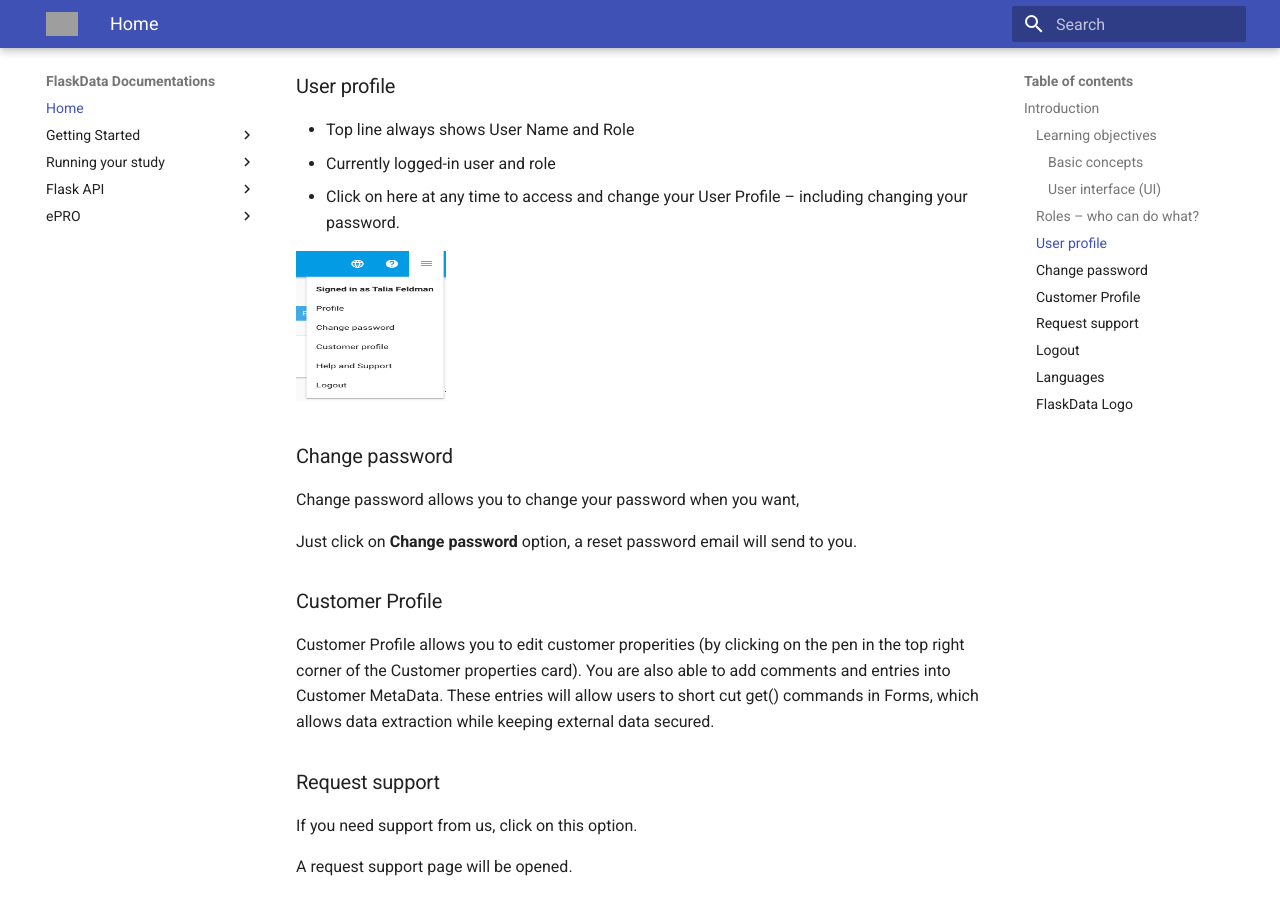
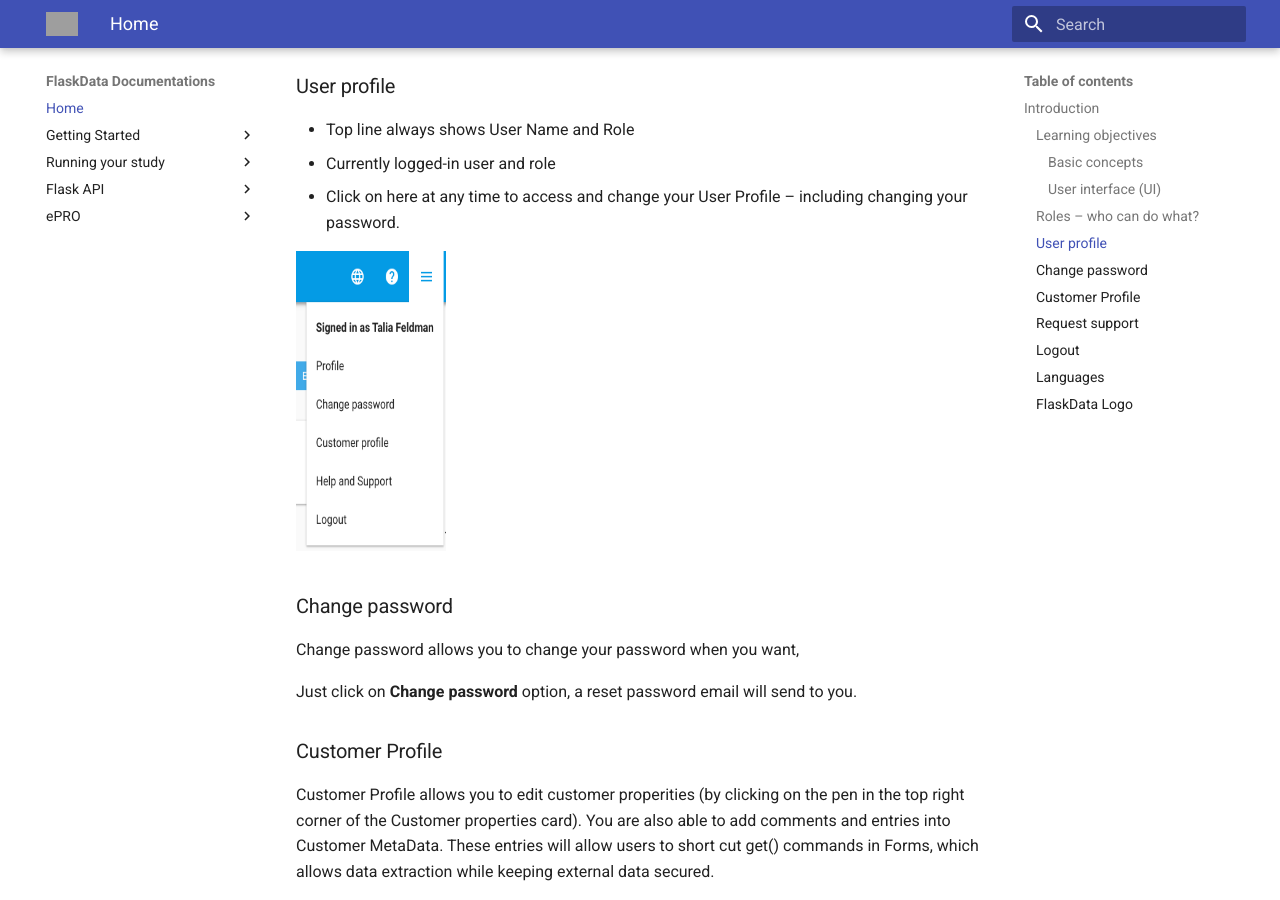
Before and after one commit to onlyjazz/flask-docs, an MkDocs documentation site: the page built from docs/index.md, in a window 1280 px wide and 900 px high, scrolled down 2020 px. Built offline with MkDocs 1.6.1 and Material for MkDocs 9.7.7, drawn with Linux system fonts in a browser that asks for light colours; grey boxes are pictures that could not be loaded.

Commit message:
Resizing image

```diff
--- a/docs/index.md
+++ b/docs/index.md
@@ -63,7 +63,7 @@
   - Currently logged-in user and role
   - Click on here at any time to access and change your User Profile – including changing your password.
 
-![Screenshot](img/newForm/hamburgerMenu.png){: style="height:150px;width:150px"}
+![Screenshot](img/newForm/hamburgerMenu.png){: style="height:300px;width:150px"}
 
 ###Change password
 Change password allows you to change your password when you want,
```
